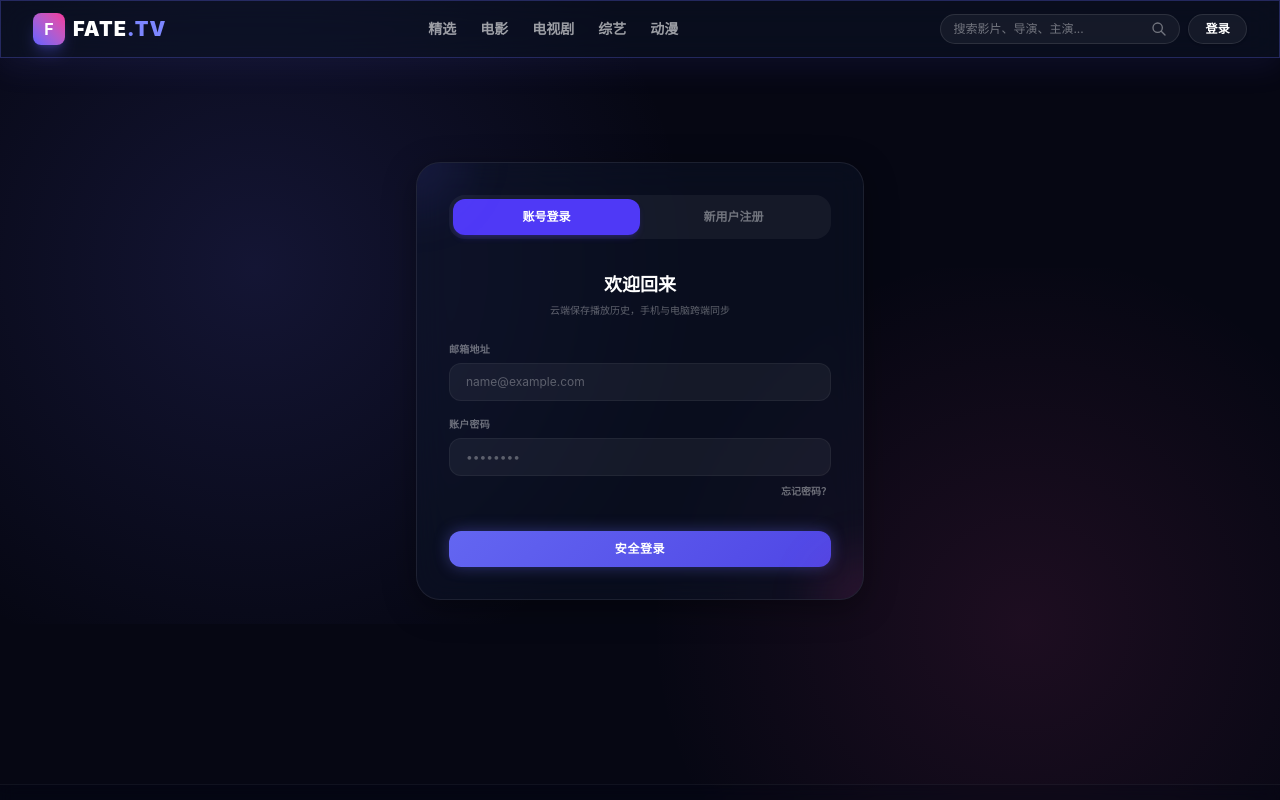
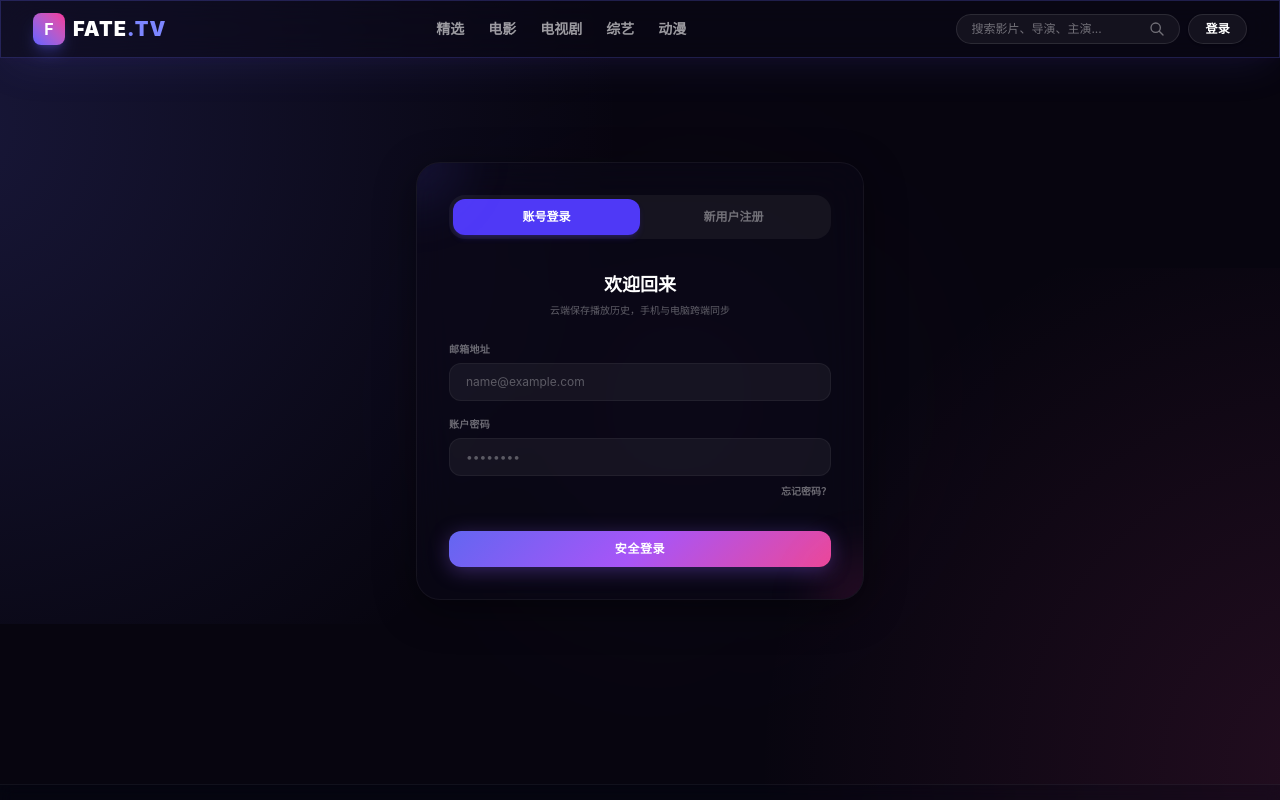
Before and after one commit to Fate-lite/fate_video_new, a Next.js app: page /auth in a window 1280 px wide. Shown: the top 800 px of the page. Built offline with nearby package versions, Linux system fonts and the light colour scheme; no server answers.

Commit message:
style: implement cinema-mode theme, glowing card shadows, shimmer play button overlays, ambilight ambient theater glow

```diff
--- a/src/app/globals.css
+++ b/src/app/globals.css
@@ -1,10 +1,11 @@
 @import "tailwindcss";
 
 :root {
-  --background: #060713;
+  --background: #07050f;
   --foreground: #f3f4f6;
-  --primary-glow: radial-gradient(circle, rgba(99, 102, 241, 0.15) 0%, rgba(0, 0, 0, 0) 70%);
-  --secondary-glow: radial-gradient(circle, rgba(236, 72, 153, 0.1) 0%, rgba(0, 0, 0, 0) 60%);
+  --primary-glow: radial-gradient(circle at 20% 30%, rgba(99, 102, 241, 0.18) 0%, rgba(0, 0, 0, 0) 70%);
+  --secondary-glow: radial-gradient(circle at 80% 70%, rgba(236, 72, 153, 0.12) 0%, rgba(0, 0, 0, 0) 60%);
+  --aurora-glow: radial-gradient(circle at 50% 50%, rgba(139, 92, 246, 0.08) 0%, rgba(0, 0, 0, 0) 50%);
 }
 
 body {
@@ -16,7 +17,7 @@ body {
   position: relative;
 }
 
-/* 霓虹星云背景渲染 */
+/* 霓虹星云与流光极光双背景渲染 */
 body::before {
   content: "";
   position: absolute;
@@ -25,7 +26,7 @@ body::before {
   width: 80%;
   height: 80%;
   background: var(--primary-glow);
-  z-index: -1;
+  z-index: -2;
   pointer-events: none;
 }
 
@@ -37,74 +38,105 @@ body::after {
   width: 80%;
   height: 80%;
   background: var(--secondary-glow);
-  z-index: -1;
+  z-index: -2;
   pointer-events: none;
 }
 
-/* 全站精致微距滚动条 */
+/* 动态旋转的神秘紫罗兰极光 */
+.aurora-backdrop {
+  position: absolute;
+  top: 25%;
+  left: 25%;
+  width: 50vw;
+  height: 50vh;
+  background: var(--aurora-glow);
+  filter: blur(100px);
+  z-index: -1;
+  pointer-events: none;
+  animation: aurora-move 20s infinite alternate ease-in-out;
+}
+
+@keyframes aurora-move {
+  0% {
+    transform: translate(0, 0) rotate(0deg) scale(1);
+  }
+  50% {
+    transform: translate(10%, -10%) rotate(180deg) scale(1.2);
+  }
+  100% {
+    transform: translate(-5%, 15%) rotate(360deg) scale(0.9);
+  }
+}
+
+/* 全站精致微距霓虹滚动条 */
 ::-webkit-scrollbar {
-  width: 6px;
-  height: 6px;
+  width: 5px;
+  height: 5px;
 }
 
 ::-webkit-scrollbar-track {
-  background: rgba(15, 23, 42, 0.3);
+  background: rgba(7, 5, 15, 0.5);
 }
 
 ::-webkit-scrollbar-thumb {
-  background: linear-gradient(180deg, #6366f1, #ec4899);
+  background: linear-gradient(180deg, #6366f1, #a855f7, #ec4899);
   border-radius: 99px;
 }
 
 ::-webkit-scrollbar-thumb:hover {
-  background: #4f46e5;
+  background: linear-gradient(180deg, #4f46e5, #d946ef);
 }
 
-/* 霓虹毛玻璃卡片 */
+/* 奢华毛玻璃卡片 Token (带微弱渐变内框与呼吸投影) */
 .glass-card {
-  background: rgba(15, 23, 42, 0.45);
-  backdrop-filter: blur(16px);
-  -webkit-backdrop-filter: blur(16px);
-  border: 1px solid rgba(255, 255, 255, 0.08);
-  box-shadow: 0 8px 32px 0 rgba(0, 0, 0, 0.37);
+  background: rgba(13, 10, 25, 0.45);
+  backdrop-filter: blur(20px);
+  -webkit-backdrop-filter: blur(20px);
+  border: 1px solid rgba(255, 255, 255, 0.05);
+  box-shadow: 0 10px 40px 0 rgba(0, 0, 0, 0.45);
+  transition: all 0.4s cubic-bezier(0.16, 1, 0.3, 1);
 }
 
 .glass-card:hover {
-  border-color: rgba(99, 102, 241, 0.3);
-  box-shadow: 0 8px 32px 0 rgba(99, 102, 241, 0.1);
+  border-color: rgba(99, 102, 241, 0.25);
+  box-shadow: 0 12px 45px -10px rgba(99, 102, 241, 0.15), 0 0 15px 0 rgba(168, 85, 247, 0.05);
 }
 
-/* 霓虹按钮 */
+/* 高级霓虹按钮 */
 .neon-btn {
-  background: linear-gradient(135deg, #6366f1 0%, #4f46e5 100%);
-  box-shadow: 0 0 15px rgba(99, 102, 241, 0.4);
-  transition: all 0.3s ease;
+  background: linear-gradient(135deg, #6366f1 0%, #a855f7 50%, #ec4899 100%);
+  box-shadow: 0 4px 20px rgba(139, 92, 246, 0.35);
+  transition: all 0.3s cubic-bezier(0.16, 1, 0.3, 1);
 }
 
 .neon-btn:hover {
-  box-shadow: 0 0 25px rgba(99, 102, 241, 0.7);
-  transform: translateY(-1px);
+  box-shadow: 0 6px 30px rgba(139, 92, 246, 0.55), 0 0 15px rgba(236, 72, 153, 0.3);
+  transform: translateY(-1.5px);
 }
 
 /* 霓虹文字渐变 */
 .neon-text {
-  background: linear-gradient(135deg, #a5b4fc 0%, #f472b6 100%);
+  background: linear-gradient(135deg, #a5b4fc 0%, #c084fc 50%, #f472b6 100%);
   -webkit-background-clip: text;
   -webkit-text-fill-color: transparent;
 }
 
 /* 自适应隐藏横向滚动条但保持滑动 */
 .hide-scrollbar {
-  -ms-overflow-style: none;  /* IE and Edge */
-  scrollbar-width: none;  /* Firefox */
+  -ms-overflow-style: none;
+  scrollbar-width: none;
 }
 .hide-scrollbar::-webkit-scrollbar {
-  display: none; /* Chrome, Safari and Opera */
+  display: none;
 }
 
-/* 骨架屏流光闪烁动画 */
+/* 骨架屏与海报扫光动画 */
 @keyframes shimmer {
   100% {
     transform: translateX(100%);
   }
 }
+
+.animate-shimmer {
+  animation: shimmer 1.8s infinite;
+}
--- a/src/app/layout.tsx
+++ b/src/app/layout.tsx
@@ -23,6 +23,8 @@ export default function RootLayout({
         <link rel="apple-touch-icon" href="/pwa-icon-192.png" />
       </head>
       <body className="min-h-full flex flex-col">
+        {/* 全局极光背景晕染 */}
+        <div className="aurora-backdrop"></div>
         <AuthProvider>
           <Header />
           <main className="flex-1 max-w-7xl mx-auto w-full px-4 md:px-8 py-6">
--- a/src/components/CategorySection.tsx
+++ b/src/components/CategorySection.tsx
@@ -12,38 +12,55 @@ export function VideoCard({ v }: { v: Video }) {
     <Link
       key={v.id}
       href={`/play?title=${encodeURIComponent(v.title)}&type=${v.type}`}
-      className="group block relative overflow-hidden rounded-xl transition-all duration-300"
+      className="group block relative overflow-hidden rounded-2xl transition-all duration-500 ease-out hover:-translate-y-1"
     >
-      {/* 海报图层 */}
-      <div className="aspect-[3/4] relative overflow-hidden rounded-xl bg-white/5 shadow-md group-hover:shadow-indigo-500/20 transition-all duration-300">
+      {/* 海报图层 (带高阶圆角与细腻内白边) */}
+      <div className="aspect-[2/3] relative overflow-hidden rounded-2xl bg-white/5 border border-white/5 shadow-lg group-hover:shadow-[0_12px_40px_-15px_rgba(99,102,241,0.4)] group-hover:border-indigo-500/30 transition-all duration-500">
         <img
           src={v.pic || FALLBACK_IMG}
           alt={v.title}
           loading="lazy"
-          className="w-full h-full object-cover transition-transform duration-500 group-hover:scale-105"
+          className="w-full h-full object-cover transition-transform duration-700 ease-out group-hover:scale-106 group-hover:brightness-90"
           onError={(e) => {
             (e.target as HTMLImageElement).src = FALLBACK_IMG;
           }}
         />
 
-        {/* 备注小角标 */}
+        {/* 霓虹磨砂质感角标 */}
         {v.note && (
-          <span className="absolute top-1.5 right-1.5 px-2 py-0.5 rounded-md text-[9px] font-bold tracking-wide glass-card text-pink-400 bg-black/60 border border-white/10 scale-90 origin-top-right">
+          <span className="absolute top-2.5 right-2.5 px-2 py-0.5 rounded-lg text-[9px] font-black tracking-widest glass-card text-pink-400 border border-pink-500/20 scale-90 origin-top-right">
             {v.note}
           </span>
         )}
 
-        {/* 悬停光晕蒙版 */}
-        <div className="absolute inset-0 bg-gradient-to-t from-black/80 via-black/10 to-transparent opacity-0 group-hover:opacity-100 transition-opacity duration-300 flex items-end p-2.5">
-          <span className="text-[10px] font-bold text-indigo-300 tracking-wider">
+        {/* 极光扫光流光图层 */}
+        <div className="absolute inset-0 bg-gradient-to-r from-transparent via-white/10 to-transparent -translate-x-full group-hover:animate-shimmer pointer-events-none"></div>
+
+        {/* 正中心磨砂播放按钮 (弹性缩放弹入动效) */}
+        <div className="absolute inset-0 flex items-center justify-center pointer-events-none">
+          <div className="w-12 h-12 rounded-full bg-white/15 border border-white/25 backdrop-blur-md flex items-center justify-center shadow-2xl transform scale-75 opacity-0 group-hover:scale-100 group-hover:opacity-100 transition-all duration-500 cubic-bezier(0.16, 1, 0.3, 1)">
+            {/* 播放三角图标 */}
+            <svg
+              className="w-5 h-5 text-white ml-0.5 drop-shadow-[0_0_8px_rgba(255,255,255,0.6)]"
+              fill="currentColor"
+              viewBox="0 0 24 24"
+            >
+              <path d="M8 5v14l11-7z" />
+            </svg>
+          </div>
+        </div>
+
+        {/* 底部霓虹渐变蒙版 */}
+        <div className="absolute inset-0 bg-gradient-to-t from-black/90 via-black/25 to-transparent opacity-0 group-hover:opacity-100 transition-opacity duration-300 flex items-end p-3">
+          <span className="text-[10px] font-black text-indigo-300 tracking-widest uppercase">
             点击立刻播放
           </span>
         </div>
       </div>
 
-      {/* 信息图层 */}
-      <div className="mt-2.5 px-0.5">
-        <h3 className="text-xs font-bold text-white/80 group-hover:text-indigo-400 transition-colors truncate">
+      {/* 影片标题 (悬停时平滑变为彩虹渐变色) */}
+      <div className="mt-3 px-1">
+        <h3 className="text-xs font-bold text-white/80 transition-colors duration-300 truncate group-hover:text-indigo-400">
           {v.title}
         </h3>
       </div>
--- a/src/components/Header.tsx
+++ b/src/components/Header.tsx
@@ -130,8 +130,8 @@ export default function Header() {
         {/* 3. 右侧：搜索栏与登录区 (手机端紧凑设计，搜索紧贴登录头像) */}
         <div className="flex items-center gap-2 shrink-0">
 
-          {/* PC 搜索栏 */}
-          <form onSubmit={handleSearchSubmit} className="hidden md:flex items-center bg-white/5 border border-white/10 rounded-full px-3 py-1.5 focus-within:border-indigo-500/50 transition-all w-60">
+          {/* PC 搜索栏 (聚焦时平滑伸缩并带霓虹投影) */}
+          <form onSubmit={handleSearchSubmit} className="hidden md:flex items-center bg-white/5 border border-white/10 rounded-full px-3.5 py-1.5 focus-within:border-indigo-500/40 focus-within:shadow-[0_0_15px_rgba(99,102,241,0.15)] focus-within:w-72 transition-all duration-500 ease-out w-56">
             <input
               type="text"
               placeholder="搜索影片、导演、主演..."
@@ -139,7 +139,7 @@ export default function Header() {
               onChange={(e) => setSearchWd(e.target.value)}
               className="bg-transparent text-xs text-white placeholder-white/40 focus:outline-none w-full"
             />
-            <button type="submit" className="text-white/40 hover:text-white transition-colors cursor-pointer">
+            <button type="submit" className="text-white/40 hover:text-indigo-400 transition-colors cursor-pointer">
               <svg className="w-4 h-4" fill="none" stroke="currentColor" viewBox="0 0 24 24"><path strokeLinecap="round" strokeLinejoin="round" strokeWidth="2" d="M21 21l-6-6m2-5a7 7 0 11-14 0 7 7 0 0114 0z"></path></svg>
             </button>
           </form>
```
Also changed, not shown: src/app/play/page.tsx (+20 -13 lines), src/components/HeroBanner.tsx (+31 -24 lines), 1 other file (tests, documents, lock files or other folders).
